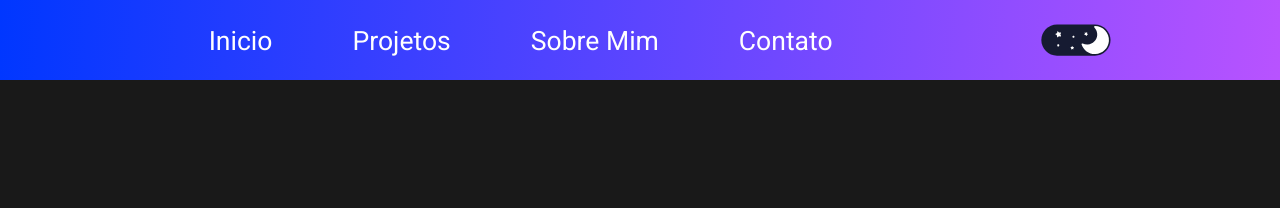
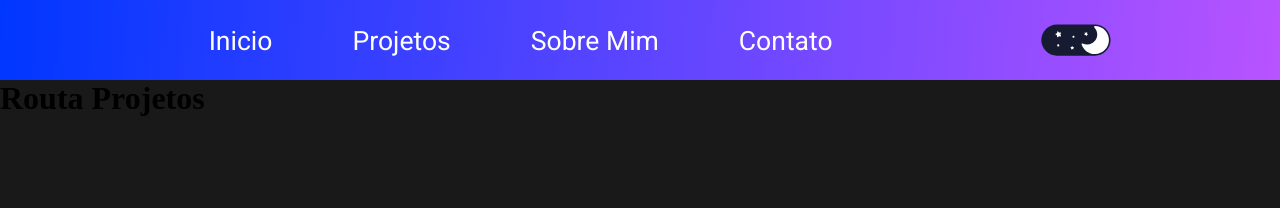
Before and after one commit to MATHEUSNUNES2023BR/MeuPortifolio, a React (Vite) app: page /Projetos in a window 1280 px wide. Shown: the top 208 px of the page. Built offline with nearby package versions, Linux system fonts and the light colour scheme.

Commit message:
feat: configuring routes and refactoring code Hamburger Component

```diff
--- a/src/App.tsx
+++ b/src/App.tsx
@@ -1,13 +1,13 @@
 import { Provider } from "react-redux"
 import store from "./store"
-import Home from "./pages/Home"
 import ThemeProviderComponent from "./context/ThemeContext"
+import RoutesPage from "./routes"
 
 function App() {
   return (
     <Provider store={store}>
       <ThemeProviderComponent>
-        <Home />
+        <RoutesPage />
       </ThemeProviderComponent>
     </Provider>
   )
--- a/src/components/Header/HamburgerMenu/index.tsx
+++ b/src/components/Header/HamburgerMenu/index.tsx
@@ -1,24 +1,23 @@
 import Lottie, { LottieRefCurrentProps} from 'lottie-react';
 import AnimationData from './MenuHamburger.json';
 import { Hamburger } from "./style";
-import { useRef, useState } from 'react';
+import { useRef } from 'react';
 import { toggleHambuguer } from '../../../features/Sidebar/sliceSidebar';
-import { useDispatch } from 'react-redux';
+import { useDispatch, useSelector } from 'react-redux';
+import { RootState } from '../../../store';
 function MenuHamburger() {
   const dispatch = useDispatch()
+  const stateHamburger = useSelector((state:RootState) => state.sliceSidebar.hamburgerState)
   const hamburguerRef= useRef<LottieRefCurrentProps>(null)
-  const [direction, setDirection] = useState(1);
-  const animationPlay = () => {
-    if(direction == 1){
-      hamburguerRef.current?.play()
-      hamburguerRef.current?.setDirection(1)
+  if(stateHamburger == 'active'){
+    hamburguerRef.current?.play()
+    hamburguerRef.current?.setDirection(1)
+  }
+  else if(stateHamburger == 'disabled'){
+    hamburguerRef.current?.play()
+    hamburguerRef.current?.setDirection(-1)
+  }
 
-    }else{
-      hamburguerRef.current?.play()
-      hamburguerRef.current?.setDirection(-1)
-    }
-    setDirection(direction == 1 ? -1 : 1)
-  }
   return (
     <Hamburger className="Hamburger">
       <Lottie
@@ -26,10 +25,7 @@ function MenuHamburger() {
         width="100%"
         autoplay={false}
         loop={false}
-        onClick={() => (
-          animationPlay(),
-          dispatch(toggleHambuguer())
-        )}
+        onClick={() => dispatch(toggleHambuguer())}
         lottieRef={hamburguerRef}
         animationData={AnimationData}
       />
--- a/src/components/Header/NavigationMenu/index.tsx
+++ b/src/components/Header/NavigationMenu/index.tsx
@@ -1,13 +1,24 @@
+import { Link } from "react-router-dom"
 import { NavContainer } from "./style"
-
+import { useDispatch } from "react-redux"
+import { toggleHambuguer } from "../../../features/Sidebar/sliceSidebar"
 function NavigationMenu(){
+  const dispatch = useDispatch()
   return(
     <NavContainer className="Nav">
       <ul>
-        <li>Inicio</li>
-        <li>Projetos</li>
-        <li>Sobre Mim</li>
-        <li>Contato</li>
+        <li onClick={() => dispatch(toggleHambuguer())}>
+          <Link to={"/"}> Inicio </Link>
+        </li>
+        <li onClick={() => dispatch(toggleHambuguer())}>
+          <Link to={"/Projetos"}> Projetos </Link>
+        </li>
+        <li onClick={() => dispatch(toggleHambuguer())}>
+          <Link to={"/Sobre"}> Sobre Mim </Link>
+        </li>
+        <li onClick={() => dispatch(toggleHambuguer())}>
+          <Link to={"/Contato"}> Contato </Link>
+        </li>
       </ul>
     </NavContainer>
   )
--- a/src/components/Header/NavigationMenu/style.ts
+++ b/src/components/Header/NavigationMenu/style.ts
@@ -9,8 +9,11 @@ export const NavContainer = styled.nav`
     li{
       font-size: calc(0.45vw + 1.30rem);
       font-family: "Roboto", sans-serif;
-      color: white;
       cursor: pointer;
+      a{
+        color: ${( { theme }) => theme.colorSidebar};
+        text-decoration: none;
+      }
     }
   }
   @media (max-width: 1180px){
@@ -29,9 +32,12 @@ export const NavContainer = styled.nav`
       li{
         font-size: calc(0.45vw + 1.30rem);
         font-family: "Roboto", sans-serif;
-        color: ${({theme}) => theme.colorSidebar} ;
         font-weight: 500;
         cursor: pointer;
+        a{
+          color: ${({theme}) => theme.colorSidebar} ;
+          text-decoration: none;
+        }
       }
     }
   }
--- a/src/components/Header/Sidebar/style.ts
+++ b/src/components/Header/Sidebar/style.ts
@@ -9,6 +9,6 @@ export const SidebarMenu = styled.aside<Props>`
   height: 88vh;
   overflow-x: hidden;
   width: ${({ state }:Props) => (state === 'disabled' ? '0' : '220px')};
-  transition: 0.5s;
+  transition: 0.55s;
   background-image: ${({theme}) => theme.backgroudSidebar};
 `
--- /dev/null
+++ b/src/pages/About/index.tsx
@@ -0,0 +1,4 @@
+function About() {
+  return <h1>Rota Sobre</h1>
+}
+export default About
--- /dev/null
+++ b/src/pages/Contact/index.tsx
@@ -0,0 +1,4 @@
+function Contact() {
+  return <h1>Rota Contato</h1>
+}
+export default Contact
--- a/src/pages/Home/index.tsx
+++ b/src/pages/Home/index.tsx
@@ -1,6 +1,4 @@
-import Header from "../../components/Header";
-
 function Home() {
-  return <Header />
+  return <h1>Rota HOME</h1>
 }
 export default Home
--- /dev/null
+++ b/src/pages/Projects/index.tsx
@@ -0,0 +1,4 @@
+function Projects() {
+  return <h1>Routa Projetos</h1>
+}
+export default Projects
--- /dev/null
+++ b/src/routes.tsx
@@ -0,0 +1,22 @@
+import { BrowserRouter as Router, Route, Routes } from 'react-router-dom';
+import Home from './pages/Home';
+import About from './pages/About';
+import Contact from './pages/Contact';
+import Projects from './pages/Projects';
+import Header from './components/Header';
+
+function RoutesPage(){
+  return (
+    <Router>
+      <Header />
+      <Routes>
+        <Route path="/" element={<Home />} />
+        <Route path="/Projetos" element={<Projects />} />
+        <Route path="/Sobre" element={<About />} />
+        <Route path="/Contato" element={<Contact />} />
+      </Routes>
+    </Router>
+  )
+}
+
+export default RoutesPage
```
Also changed, not shown: src/routes.ts (deleted).
